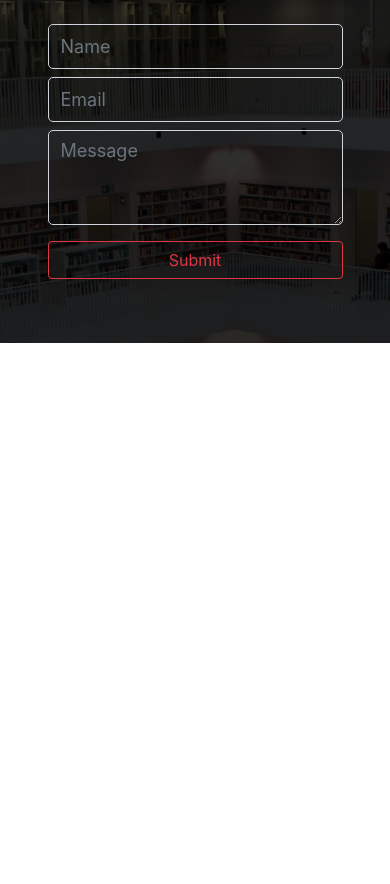
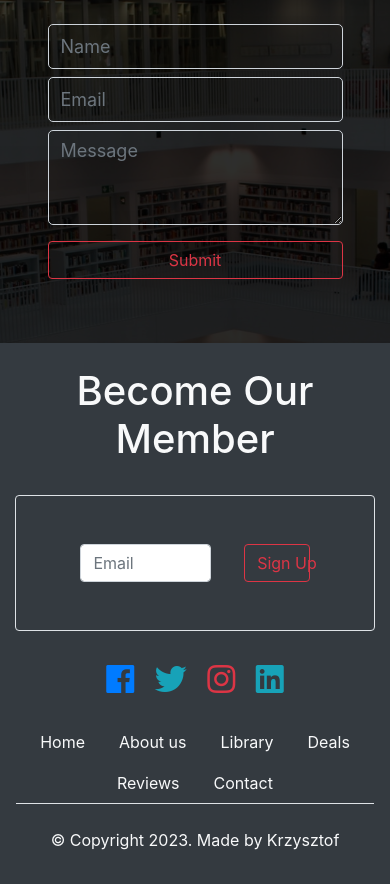
Before and after one commit to kwalczak80/Book-Store, a plain HTML site: page index.html in a window 390 px wide. Shown: the part 9274-10158 px from the top of the page. Before the commit the page ends 9617 px from the top, so only its background shows below. Drawn offline with Linux system fonts and the light colour scheme.

Commit message:
Create footer

```diff
--- a/index.html
+++ b/index.html
@@ -563,6 +563,77 @@
     </section>
     <!-- end of contact -->
 
+    <!-- footer -->
+    <footer class="bg-dark">
+      <div class="container">
+        <div class="row pb-3">
+          <div class="col-12 p-4 text-center text-light">
+            <h1>Become Our Member</h1>
+          </div>
+          <div class="col-sm-10 col-12 m-auto">
+            <form class="form-inline border rounded mb-3 p-5">
+              <input
+                type="email"
+                placeholder="Email"
+                class="form-control w-50 m-auto"
+              />
+              <a href="#" class="btn btn-outline-danger w-25 m-auto">Sign Up</a>
+            </form>
+          </div>
+        </div>
+        <div class="row">
+          <div class="col text-center">
+            <div class="mb-2">
+              <a href="#" class="mx-sm-4 mx-2"
+                ><i class="fab fa-facebook fa-2x text-primary"></i
+              ></a>
+              <a href="#" class="mx-sm-4 mx-2"
+                ><i class="fab fa-twitter fa-2x text-info"></i
+              ></a>
+              <a href="#" class="mx-sm-4 mx-2"
+                ><i class="fab fa-instagram fa-2x text-danger"></i
+              ></a>
+              <a href="#" class="mx-sm-4 mx-2"
+                ><i class="fab fa-linkedin fa-2x text-info"></i
+              ></a>
+            </div>
+          </div>
+        </div>
+      </div>
+      <div class="container-fluid p-3">
+        <div class="row">
+          <div class="col mb-4">
+            <ul class="nav justify-content-center nav-tabs">
+              <li class="nav-item">
+                <a href="#" class="nav-link text-light">Home</a>
+              </li>
+              <li class="nav-item">
+                <a href="#" class="nav-link text-light">About us</a>
+              </li>
+              <li class="nav-item">
+                <a href="#" class="nav-link text-light">Library</a>
+              </li>
+              <li class="nav-item">
+                <a href="#" class="nav-link text-light">Deals</a>
+              </li>
+              <li class="nav-item">
+                <a href="#" class="nav-link text-light">Reviews</a>
+              </li>
+              <li class="nav-item">
+                <a href="#" class="nav-link text-light">Contact</a>
+              </li>
+            </ul>
+          </div>
+        </div>
+        <div class="row">
+          <div class="col text-light text-center">
+            <p>&copy; Copyright 2023. Made by Krzysztof</p>
+          </div>
+        </div>
+      </div>
+    </footer>
+    <!-- end of footer -->
+
     <script src="js/jquery-3.3.1.min.js"></script>
     <script src="js/popper.js"></script>
     <script src="js/bootstrap.js"></script>
```
